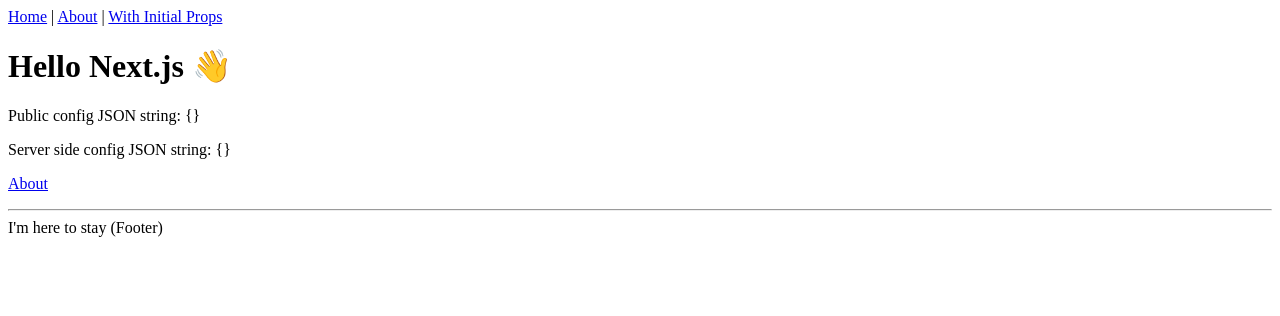
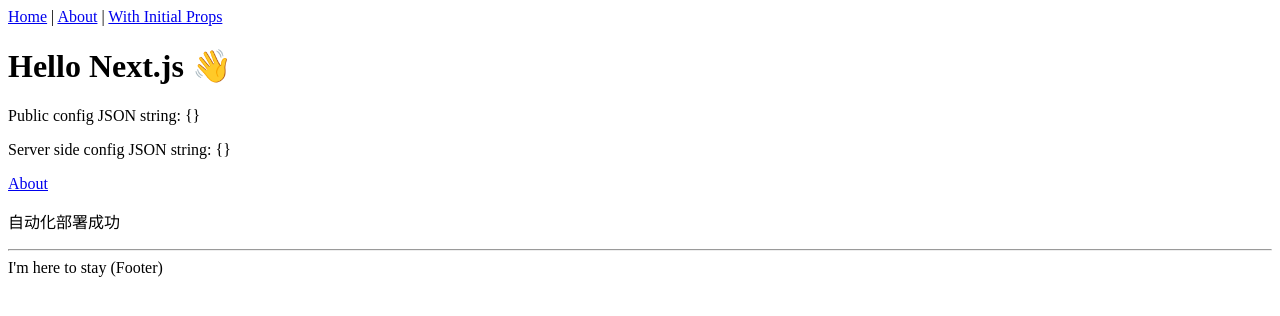
Before and after one commit to Echo-Lynn/nextjs-mobx-typescript, a Next.js app: page / in a window 1280 px wide. Shown: the top 316 px of the page. Built offline with nearby package versions, Linux system fonts and the light colour scheme.

Commit message:
test: 测试自动化部署

```diff
--- a/pages/index.tsx
+++ b/pages/index.tsx
@@ -17,6 +17,7 @@
           <a>About </a>
         </Link>
       </p>
+      <p>自动化部署成功</p>
     </Layout>
   )
 }
```
